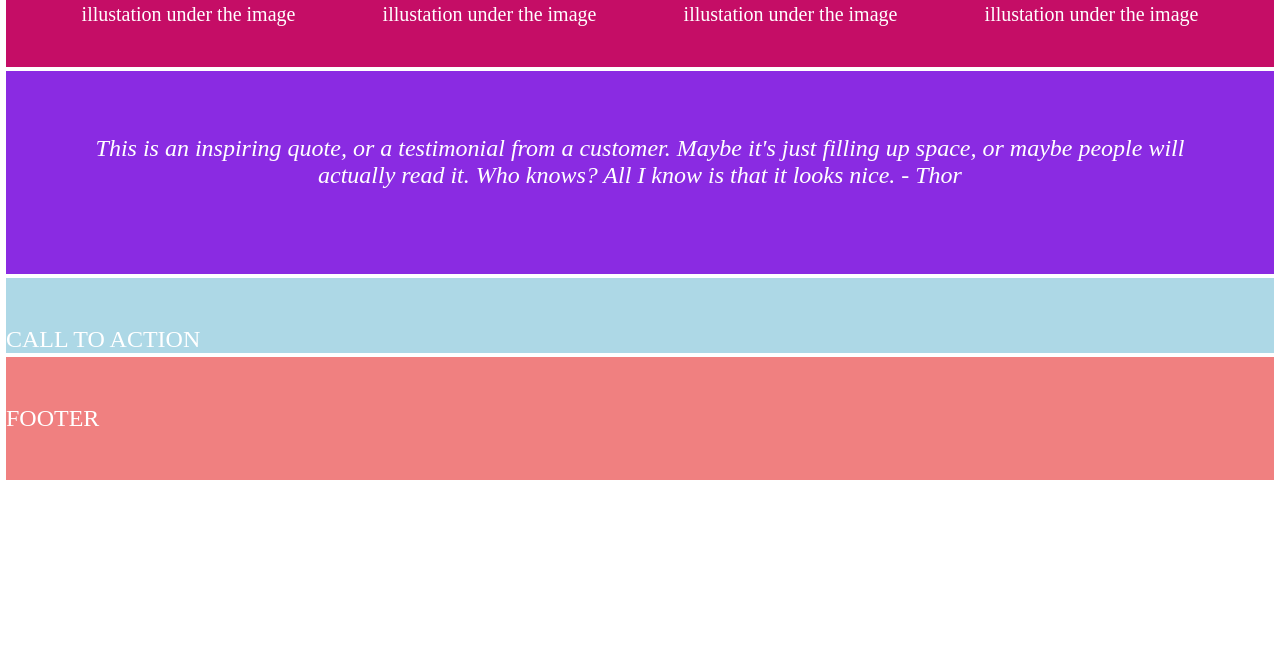
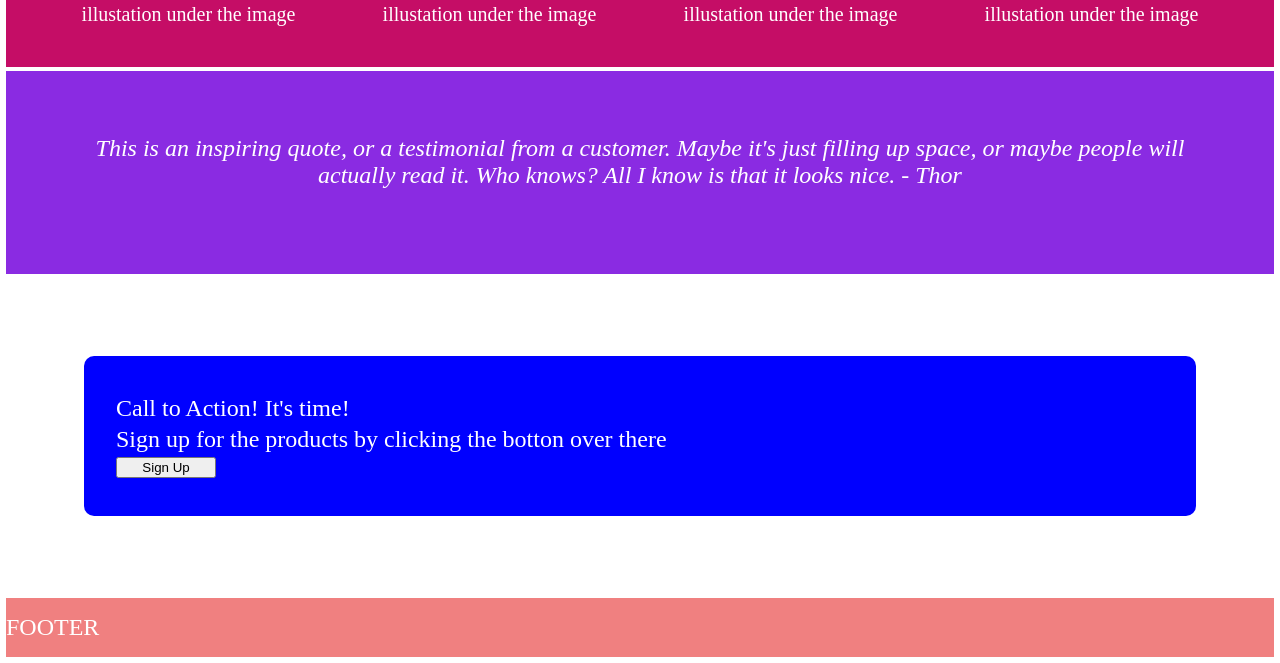
Before and after one commit to Amritkhangura/landing-page, a plain HTML site: page index.html in a window 1280 px wide. Shown: the part 724-1387 px from the top of the page. Before the commit the page ends 1210 px from the top, so only its background shows below. Drawn offline with Linux system fonts and the light colour scheme.

Commit message:
Call to action changes

```diff
--- a/index.html
+++ b/index.html
@@ -39,7 +39,12 @@
       This is an inspiring quote, or a testimonial from a customer. Maybe it's just filling up space, or maybe people will actually read  it. Who knows? All I know is that it looks nice.
       - Thor
     </div>
-    <div class="call-to-action"> CALL TO ACTION</div>
+
+    <div class="call-to-action">
+      <div class="title">Call to Action! It's time!</div>
+      <div class="title-2">Sign up for the products by clicking the botton over there</div>
+      <button class="button-2">Sign Up</button>
+    </div>
 
   <footer class="flex-footer">FOOTER</footer>
 
--- a/style.css
+++ b/style.css
@@ -50,18 +50,24 @@ display: flex;
 height: 75px;
 font-style: italic;
 font-weight: lighter;
-
 }
 
 .call-to-action {
-background-color: lightblue;
-padding-top: 3rem;
+background-color: blue;
+height: 100px;
+display: flex;
+justify-content: center;
+flex-direction: column;
+padding: 30px;
+margin: 80px;
+border-radius: 10px
+
 }
 
 .flex-footer {
   background-color: lightcoral;
-  padding-top: 3rem;
-  padding-bottom: 3rem;
+  padding-top: 1rem;
+  padding-bottom: 1rem;
 }
 
 .link-one {
@@ -154,3 +160,6 @@ padding-top: 3rem;
   text-align: center;
   font-size: 20px;
 }
+.button-2 {
+  width: 100px;
+}
```
